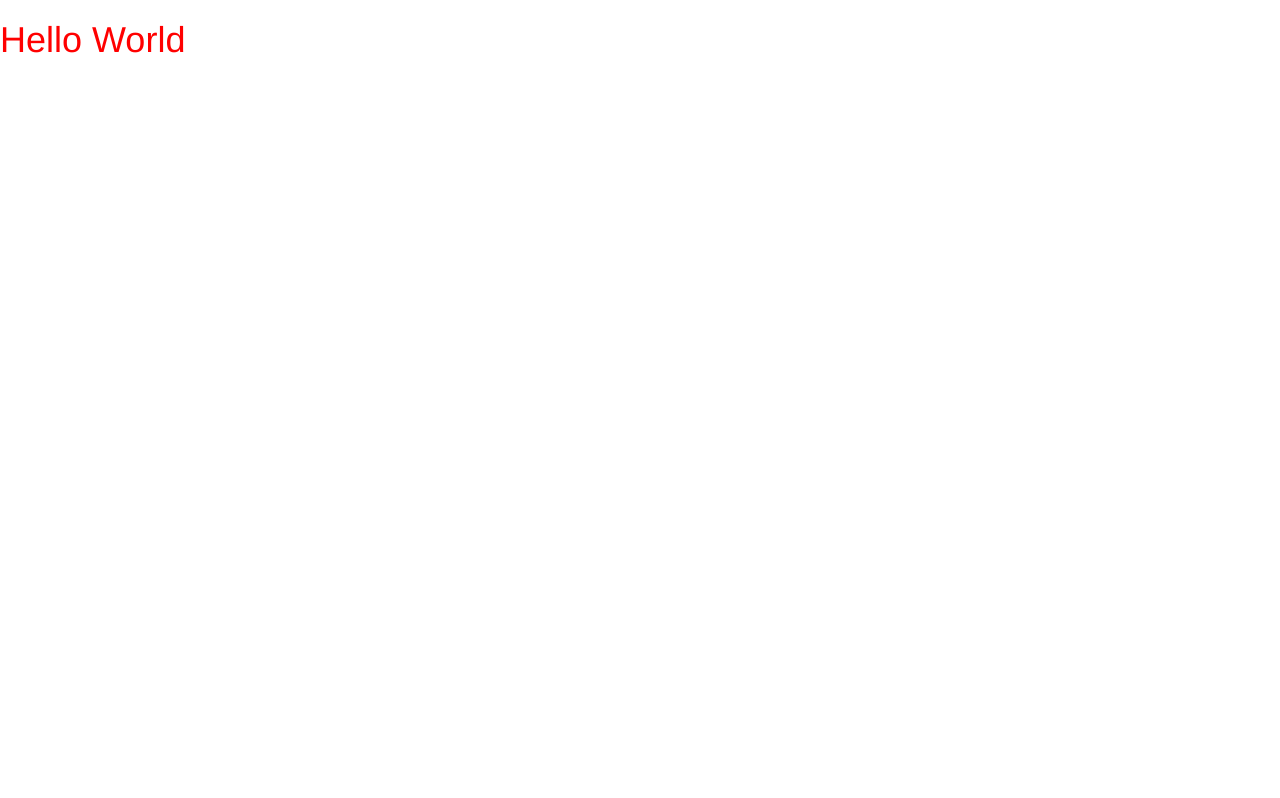
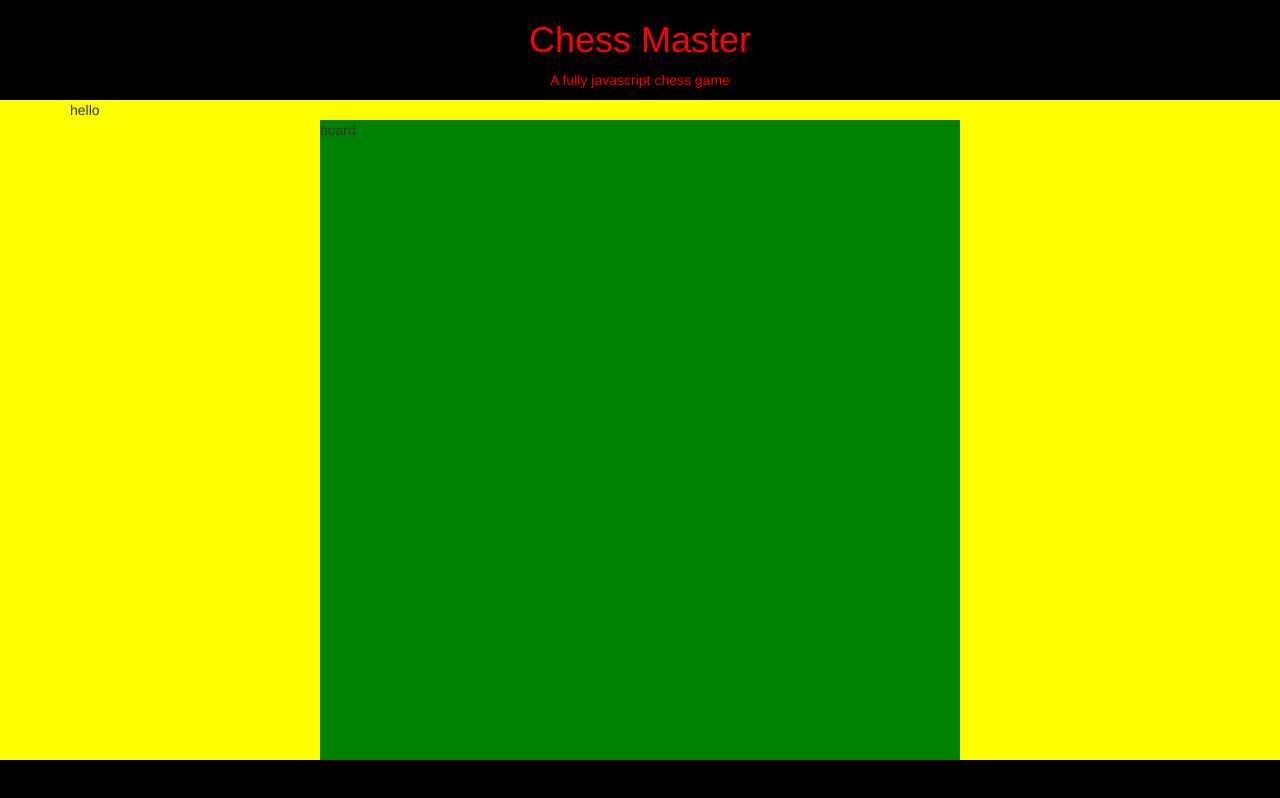
Before and after one commit to ddproxy/chess-masters, a plain HTML site: page chess.html in a window 1280 px wide. Drawn offline with nearby package versions, Linux system fonts and the light colour scheme.

Commit message:
center chess board

```diff
--- a/chess.html
+++ b/chess.html
@@ -1,5 +1,6 @@
 <!DOCTYPE html>
 <html lang="en">
+
 <head>
     <meta charset="UTF-8">
     <meta name="viewport" content="width=device-width, initial-scale=1.0">
@@ -18,7 +19,17 @@
     <script src="app.js" charset="utf-8"></script>
     <title>Chess Masters</title>
 </head>
+
 <body>
-<h1>Hello World</h1>
+    <h1 class="main-header">Chess Master</h1>
+    <p>A fully javascript chess game</p>
+
+    <div class="full ui two column centered grid">
+        <div class="container">
+            hello
+            <div class="board">board</div>
+        </div>
+    </div>
 </body>
+
 </html>
--- a/style.css
+++ b/style.css
@@ -1,3 +1,36 @@
+body {
+  background-color: black;
+}
+
 h1 {
   color: red;
+  text-align: center;
 }
+
+p {
+  color: red;
+  text-align: center;
+  margin-bottom: 10px;
+}
+
+.full {
+  position: absolute;
+  background-color: yellow;
+  width: 100%;
+  margin: auto;
+  align-items: center;
+}
+
+.board {
+  position: relative;
+  background-color: green;
+  height: 640px;
+  width: 640px;
+  margin: auto;
+}
+
+.square {
+  border: 1px solid black;
+  width: 10px;
+  height: 10px;
+}
```
Lines whose indentation alone changed are shown as unchanged.
